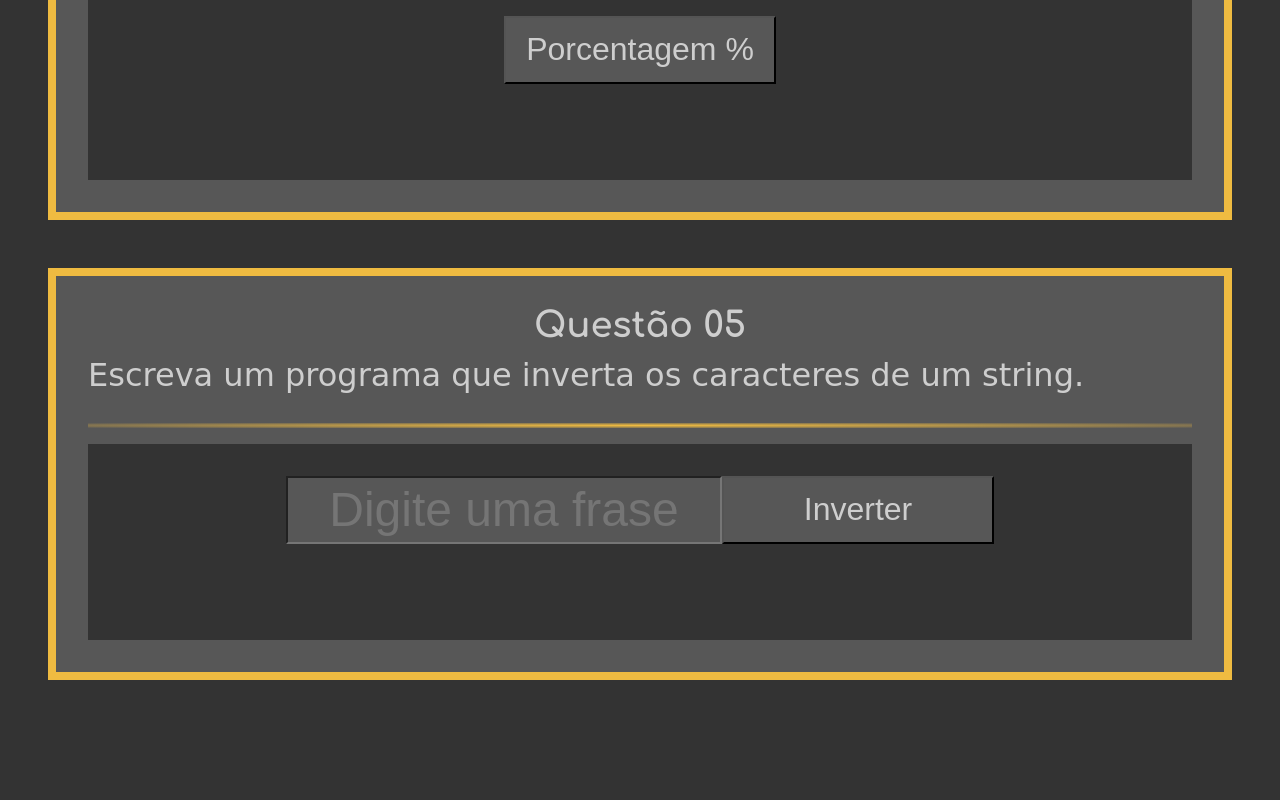
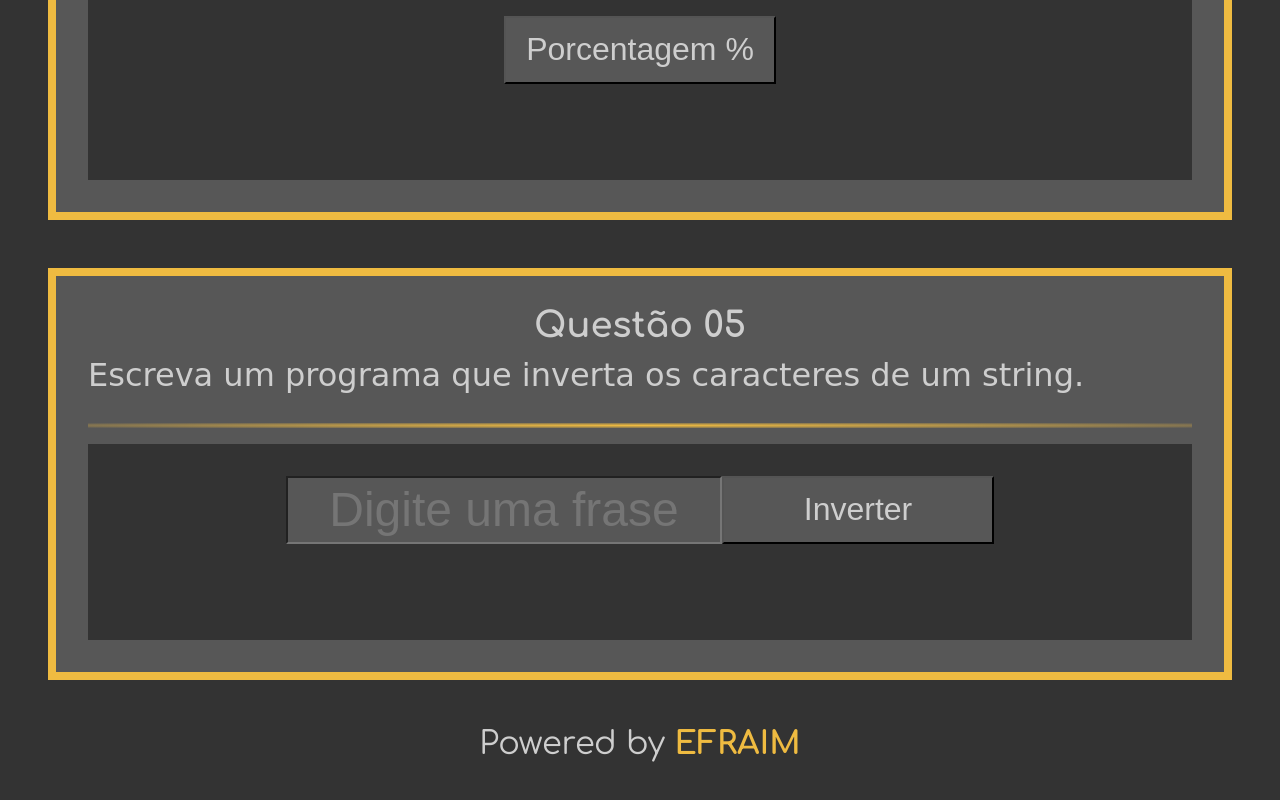
Before and after one commit to EfraimCancio/Targuet-sistemas-challenge, a plain HTML site: page index.html in a window 1280 px wide. Shown: the part 1897-2697 px from the top of the page. Before the commit the page ends 2625 px from the top, so only its background shows below. Drawn offline with Linux system fonts and the light colour scheme; a web font is replaced by a local one.

Commit message:
finalizing

```diff
--- a/index.html
+++ b/index.html
@@ -85,6 +85,7 @@
             <p id="resInvert"></p>
         </div>
     </section>
+    <footer><h3>Powered by <a href="https://github.com/EfraimCancio/">EFRAIM</a></footer>
     <script src="functions.js"></script>
 </body>
 </html>
--- a/style.css
+++ b/style.css
@@ -77,3 +77,11 @@ button {
     text-align: center;
     padding: 2rem;
 }
+footer {
+    margin-top: 3rem;
+}
+a {
+    text-decoration: none;
+    color: #efbb41;
+    font-weight: bold;
+}
```
Also changed, not shown: 1 other file.
